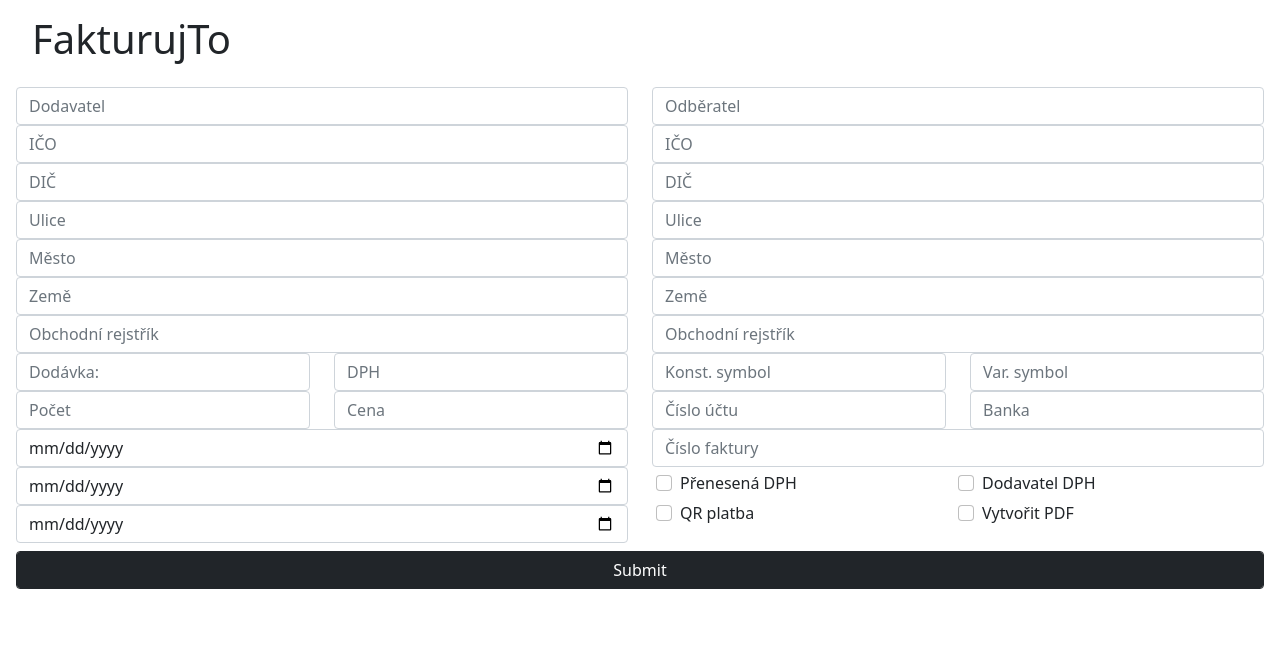
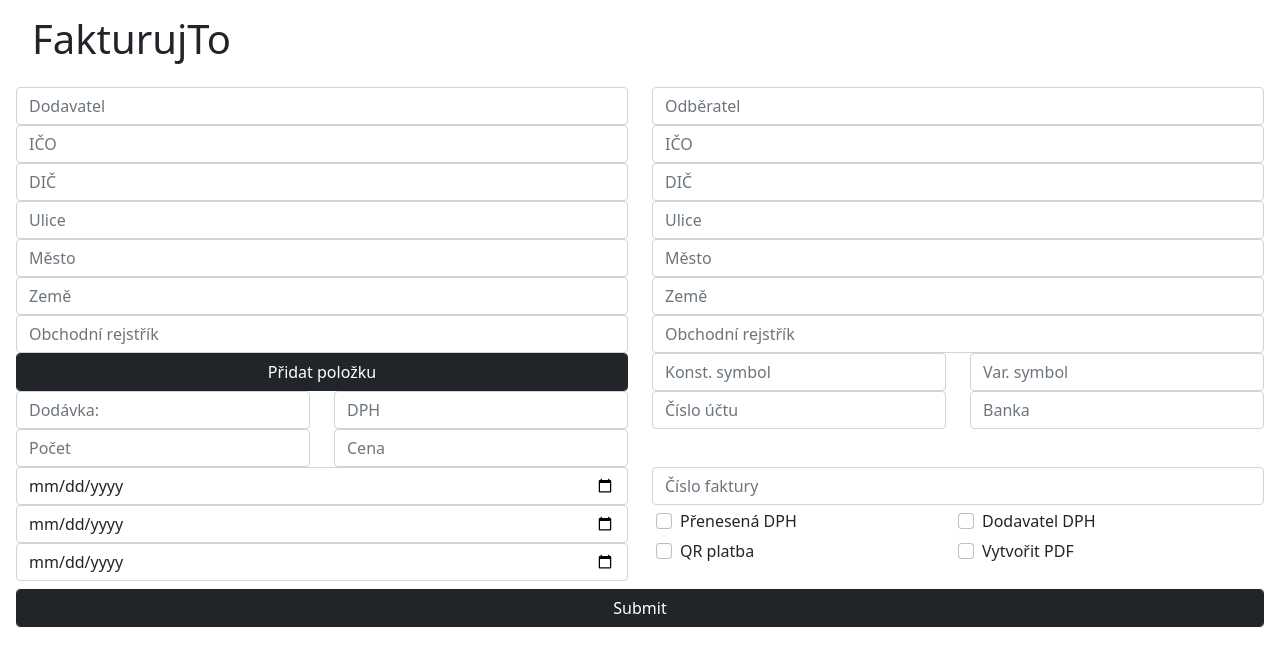
Before and after one commit to realWalter05/fakturuji, a Flask app: page / in a window 1280 px wide. Shown: the part 73-739 px from the top of the page. Run offline with Flask 2, Linux system fonts and the light colour scheme; parts of the project's set-up code (start-up, migrations or seed data) failed here and were passed over; some libraries are stand-ins or nearby versions.

Commit message:
multi_items

```diff
--- a/excel_writer.py
+++ b/excel_writer.py
@@ -743,9 +743,11 @@ class ExcelWriter:
                 self.sheet_index = wb.sheetnames.index(dodavatel)
                 self.sheet_print_start = self.sheet_print_start + 1
                 self.sheet_print_end = int(math.ceil(float(sheet.max_row / 41)))
-                wb.save("example.xlsx")
+                self.invoice = save_virtual_workbook(wb)
+
 
                 if pdf:
+                    wb.save("example.xlsx")
                     # Get your client_id and client_key at https://dashboard.groupdocs.cloud (free registration is required).
                     client_id = "a02883ef-d6ad-470e-a01c-e4cb948ccf8f"
                     client_key = "b48f40d8a9d1ccf171de397a459cc89a"
@@ -765,8 +767,6 @@ class ExcelWriter:
                     except groupdocs_conversion_cloud.ApiException as e:
                         print("Exception when calling get_supported_conversion_types: {0}".format(e.message))
 
-                self.invoice = save_virtual_workbook(wb)
-
             except (IOError, OSError) as e:
                 # PermissionError
                 if e.errno == EPERM or e.errno == EACCES:
--- a/main.py
+++ b/main.py
@@ -143,12 +143,24 @@ def index():
 
 @app.route("/faktura", methods = ["GET", "POST"])
 def faktura():
+    print("in faktura")
+
+    items = []
     class Item():
-        def __init__(self, dodavka, dph, count, price):
-            self.delivery_name = dodavka
+        def __init__(self, polozka, dph, count, price):
+            self.delivery_name = polozka
             self.dph = dph
             self.count = count
             self.price = price
+
+    polozky = request.args.getlist("polozka")
+    count = request.args.getlist("count")
+    price = request.args.getlist("price")
+    dphs = request.args.getlist("dph")
+
+    for i in range(len(polozky)):
+        item = Item(polozky[i], count[i], price[i], dphs[i])
+        items.append(item)
 
     date = {
         "vystaveni_date": request.args.get("splatnost_date"),
@@ -160,7 +172,7 @@ def faktura():
     dodavatel = request.args.get("dodavatel")
     odberatel = request.args.get("odberatel")
     faktura_numbering = request.args.get("faktura_numbering")
-    dodavka = request.args.get("dodavka")
+    polozka = request.args.get("polozka")
     dph = request.args.get("dph")
     count = request.args.get("count")
     price = request.args.get("price")
@@ -170,10 +182,14 @@ def faktura():
     qr_platba = request.args.get("qr_platba")
     pdf = request.args.get("pdf")
 
+
+    print(items)
+
     print("Loading page :)")
 
     if dodavatel:
-        excel = ExcelWriter(odberatel, dodavatel, [Item(dodavka, dph, count, price)], prenesena_dph, dodavatel_dph, qr_platba, date, "", faktura_numbering, s, pdf)
+        print(dodavatel)
+        excel = ExcelWriter(odberatel, dodavatel, items, prenesena_dph, dodavatel_dph, qr_platba, date, "", faktura_numbering, s, pdf)
         output = make_response(excel.invoice)
         output.headers["Content-Disposition"] = "attachment; filename=sheet.xlsx"
         output.headers["Content-type"] = "application/vnd.openxmlformats-officedocument.spreadsheetml.sheet"
--- a/static/js/main.js
+++ b/static/js/main.js
@@ -43,3 +43,35 @@ function fill_ico_data(title, data) {
   document.querySelector("#"+title+"_dic").value = data[5];
   document.querySelector("#"+title+"_rejstrik").value = data[6];
 }
+
+function CreateItemCol(type, class_text, name, placeholder) {
+  let input = document.createElement("input");
+  input.classList.add(class_text);
+  input.type = type;
+  input.name = name;
+  input.placeholder = placeholder;
+
+  let col = document.createElement("div");
+  col.classList.add("col");
+  col.appendChild(input);
+
+  return col
+}
+
+function CreateItem() {
+  let container = document.getElementById("first_col_inputs");
+
+  let row = document.createElement("div");
+  row.classList.add("row");
+  row.appendChild(CreateItemCol("number", "form-control", "count", "Počet"));
+  row.appendChild(CreateItemCol("number", "form-control", "price", "Cena"));
+
+  let rowSecond = document.createElement("div");
+  rowSecond.classList.add("row");
+  rowSecond.appendChild(CreateItemCol("text", "form-control", "polozka", "Položka"));
+  rowSecond.appendChild(CreateItemCol("number", "form-control", "dph", "DPH"));
+
+  // Append children
+  container.appendChild(rowSecond);
+  container.appendChild(row);
+}
--- a/templates/index.html
+++ b/templates/index.html
@@ -37,9 +37,9 @@
 			<form method="GET" action="/faktura" class="keyboard_form">
 				<h1 class="p-3">FakturujTo</h1>
 				<div class="row">
-				  <div class="col">
+				  <div class="col" id="first_col_inputs">
 					<div class="dropdown">
-					 	<input class="form-control dropdown-toggle" id="dodavatel" autocomplete="false" autocomplete="off" placeholder="Dodavatel" data-toggle="dropdown" aria-haspopup="true" aria-expanded="false">
+					 	<input class="form-control dropdown-toggle" id="dodavatel" name="dodavatel" autocomplete="false" autocomplete="off" placeholder="Dodavatel" data-toggle="dropdown" aria-haspopup="true" aria-expanded="false">
 					 	<div class="dropdown-menu" aria-labelledby="dropdownMenuButton">
 					 		<a class="dropdown-item" id="dodavatel_get_data">Vyplnit z Aresu</a>
 					 	</div>
@@ -50,10 +50,19 @@
 				  	<input type="text" class="form-control" name="dodavatel_city" id="dodavatel_city" placeholder="Město"/>
 				  	<input type="text" class="form-control" name="dodavatel_country" id="dodavatel_country" placeholder="Země"/>
 				  	<input type="text" class="form-control" name="dodavatel_rejstrik" id="dodavatel_rejstrik" placeholder="Obchodní rejstřík"/>
+					<button type="button" class="form-control w-100 dark btn-dark" onclick="CreateItem();">Přidat položku</button>
+					<div class="row">
+				  		<div class="col"><input type="text" class="form-control" name="polozka" placeholder="Dodávka:"/></div>
+				  		<div class="col"><input type="number" class="form-control" name="dph" placeholder="DPH"/></div>
+					</div>
+					<div class="row">
+				  		<div class="col"><input type="number" class="form-control" name="count" placeholder="Počet"/></div>
+				  		<div class="col"><input type="number" class="form-control" name="price" placeholder="Cena"/></div>
+					</div>
 				  </div>
 				  <div class="col">
 					<div class="dropdown">
-					 	<input class="form-control dropdown-toggle" id="odberatel" autocomplete="false" autocomplete="off" placeholder="Odběratel" data-toggle="dropdown" aria-haspopup="true" aria-expanded="false">
+					 	<input class="form-control dropdown-toggle" id="odberatel" name="odberatel" autocomplete="false" autocomplete="off" placeholder="Odběratel" data-toggle="dropdown" aria-haspopup="true" aria-expanded="false">
 					 	<div class="dropdown-menu" aria-labelledby="odberatelMenuBtn">
 					 		<a class="dropdown-item" id="odberatel_get_data">Vyplnit z Aresu</a>
 					 	</div>
@@ -64,19 +73,15 @@
 				  	<input type="text" class="form-control" name="odberatel_city" id="odberatel_city" placeholder="Město"/>
 				  	<input type="text" class="form-control" name="odberatel_country" id="odberatel_country" placeholder="Země"/>
 				  	<input type="text" class="form-control" name="odberatel_rejstrik" id="odberatel_rejstrik" placeholder="Obchodní rejstřík"/>
-				  </div>
-				</div>
 				  	<div class="row">
-				  <div class="col"><input type="text" class="form-control" name="dodavka" placeholder="Dodávka:"/></div>
-				  <div class="col"><input type="number" class="form-control" name="dph" placeholder="DPH"/></div>
 				  		<div class="col"><input type="text" class="form-control" name="konst_cislo" placeholder="Konst. symbol"/></div>
 				  		<div class="col"><input type="number" class="form-control" name="var_cislo" placeholder="Var. symbol"/></div>
 				  	</div>
 				  	<div class="row">
-				  <div class="col"><input type="number" class="form-control" name="count" placeholder="Počet"/></div>
-				  <div class="col"><input type="number" class="form-control" name="price" placeholder="Cena"/></div>
 				  		<div class="col"><input type="text" class="form-control" name="account_number" placeholder="Číslo účtu"/></div>
 				  		<div class="col"><input type="text" class="form-control" name="bank_number" placeholder="Banka"/></div>
+				  	</div>
+				  </div>
 				</div>
 				<div class="row">
 				  	<div class="col">
```
Also changed, not shown: 2 other files. Lines whose indentation alone changed are shown as unchanged.
